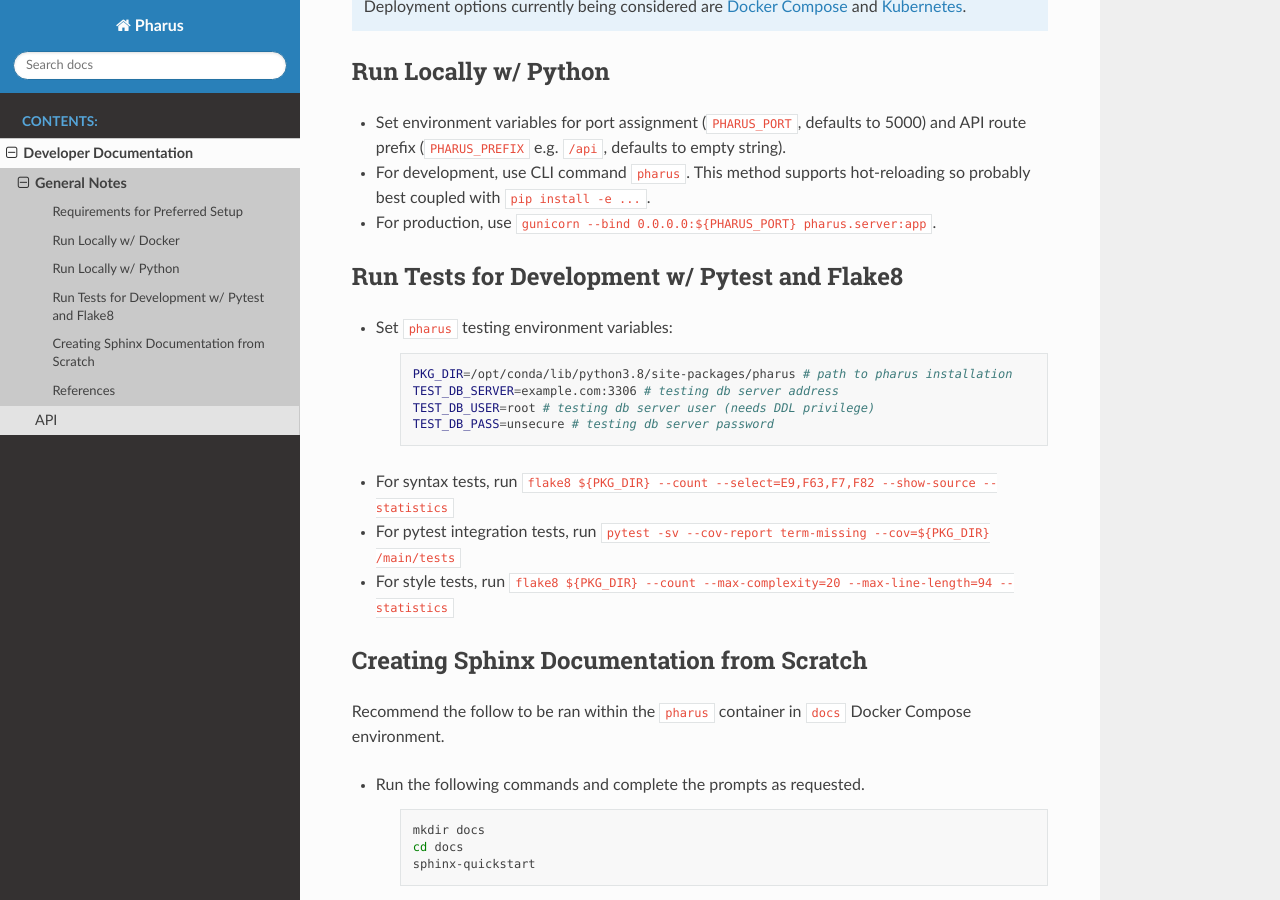
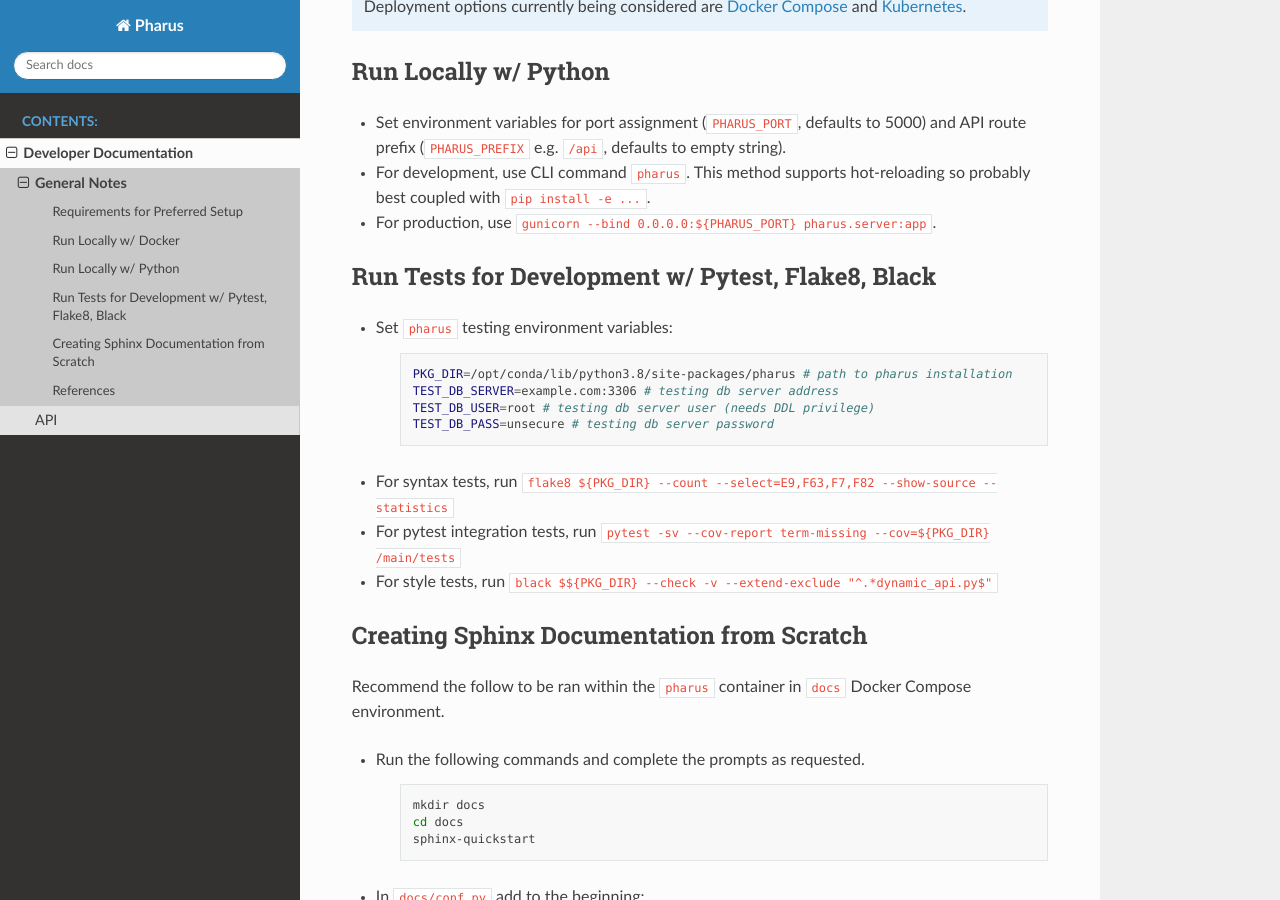
Before and after one commit to datajoint/pharus, a Sphinx documentation site: the page built from docs/dev_notes.rst, in a window 1280 px wide and 900 px high, scrolled down 740 px. Built offline with Sphinx 7.4.7 and the Read the Docs theme 2.0.0, drawn with Linux system fonts in a browser that asks for light colours.

Commit message:
Add black to CI, docs and blacken the docs' conf.py.

```diff
--- a/docker-compose-test.yaml
+++ b/docker-compose-test.yaml
@@ -40,7 +40,7 @@
           echo "------ UNIT TESTS ------"
           pytest -sv --cov-report term-missing --cov=pharus /main/tests
           echo "------ STYLE TESTS ------"
-          flake8 $${PKG_DIR} --count --max-complexity=20 --max-line-length=94 --statistics --exclude=*dynamic_api.py
+          black $${PKG_DIR} --check -v --extend-exclude "^.*dynamic_api.py$"
         else
           echo "=== Running ==="
           echo "Please see 'docker-compose-test.yaml' for detail on running tests."
--- a/docs/dev_notes.rst
+++ b/docs/dev_notes.rst
@@ -31,8 +31,8 @@
 - For development, use CLI command ``pharus``. This method supports hot-reloading so probably best coupled with ``pip install -e ...``.
 - For production, use ``gunicorn --bind 0.0.0.0:${PHARUS_PORT} pharus.server:app``.
 
-Run Tests for Development w/ Pytest and Flake8
-----------------------------------------------
+Run Tests for Development w/ Pytest, Flake8, Black
+--------------------------------------------------
 
 - Set ``pharus`` testing environment variables:
 
@@ -45,7 +45,7 @@
 
 - For syntax tests, run ``flake8 ${PKG_DIR} --count --select=E9,F63,F7,F82 --show-source --statistics``
 - For pytest integration tests, run ``pytest -sv --cov-report term-missing --cov=${PKG_DIR} /main/tests``
-- For style tests, run ``flake8 ${PKG_DIR} --count --max-complexity=20 --max-line-length=94 --statistics``
+- For style tests, run ``black $${PKG_DIR} --check -v --extend-exclude "^.*dynamic_api.py$"``
 
 Creating Sphinx Documentation from Scratch
 ------------------------------------------
--- a/requirements_test.txt
+++ b/requirements_test.txt
@@ -2,3 +2,4 @@
 pytest-cov
 flake8
 Faker
+black
```
Also changed, not shown: docs/conf.py (+10 -9 lines).
